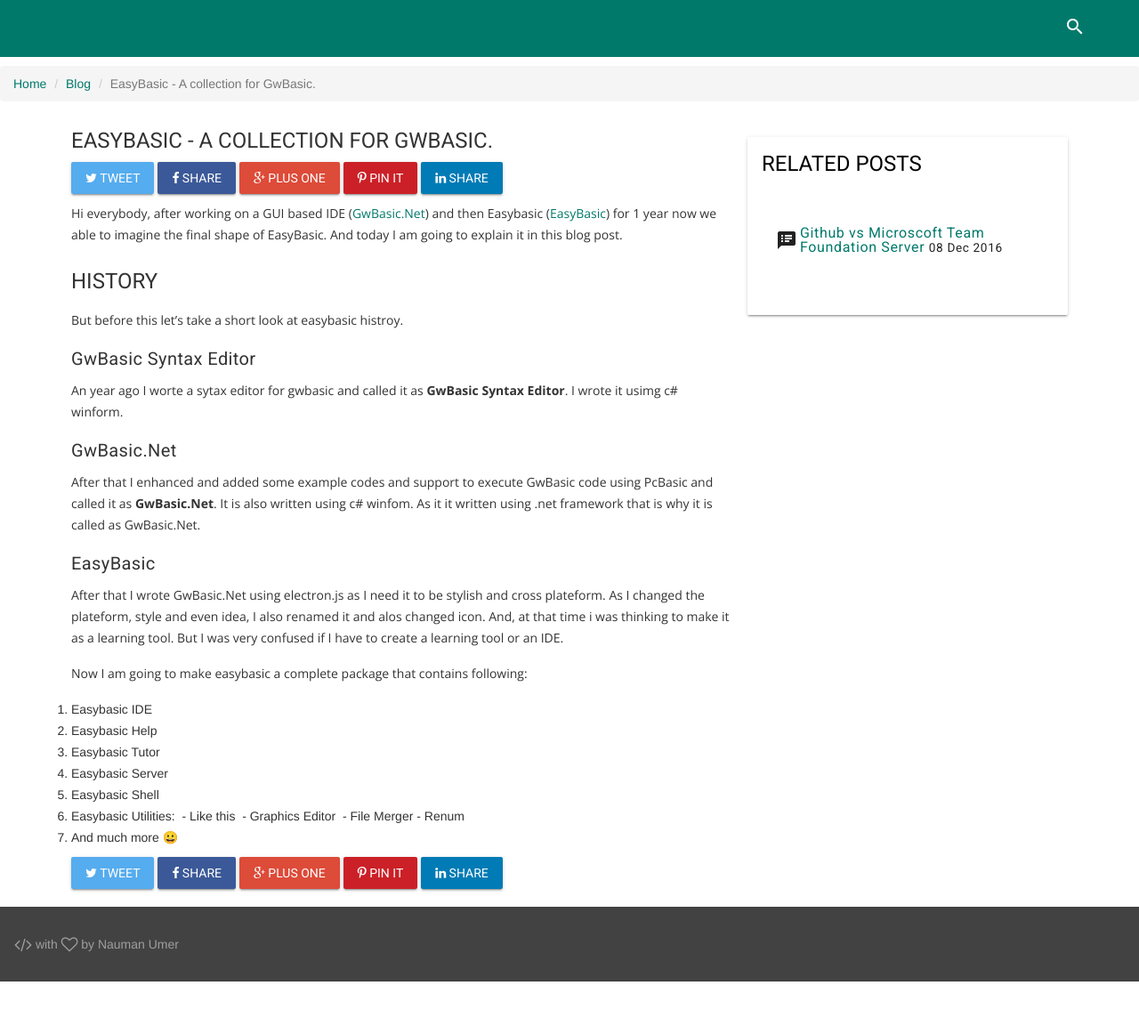
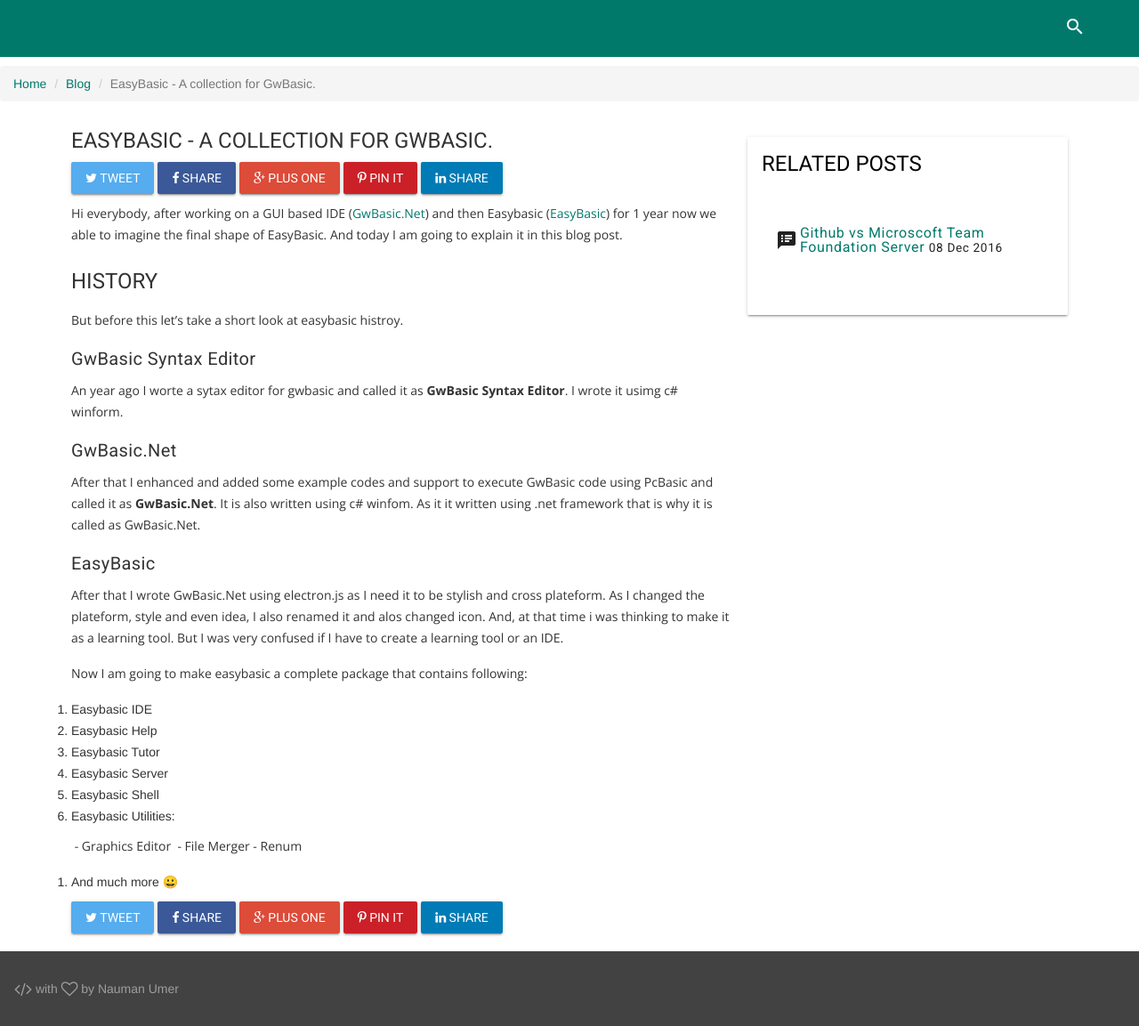
Before and after one commit to nmanumr/nmanumr.com, a Jekyll site: the page built from _posts/2017-01-01-EasyBasic.md, in a window 1280 px wide. Shown: the whole page at 89% size. Built offline with Jekyll 4.4.1, drawn with Linux system fonts in a browser that asks for light colours; nearby versions of some CDN libraries; library files that are not in the unit come from our copies; comment, search, counter and statistics services are not loaded.

Commit message:
Update 2017-01-01-EasyBasic.md

```diff
--- a/_posts/2017-01-01-EasyBasic.md
+++ b/_posts/2017-01-01-EasyBasic.md
@@ -32,7 +32,7 @@
 4. Easybasic Server
 5. Easybasic Shell
 6. Easybasic Utilities:
-  - Like this
+
   - Graphics Editor
   - File Merger
   - Renum
```
